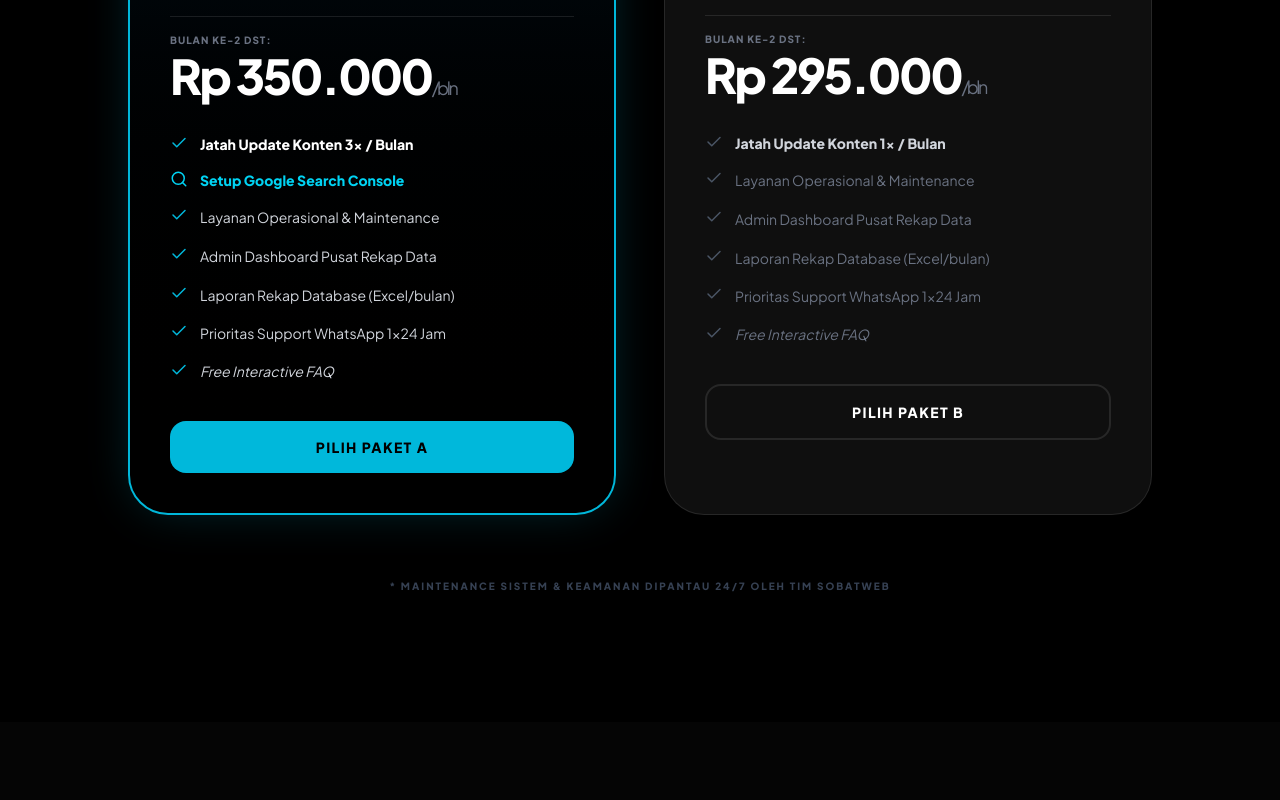
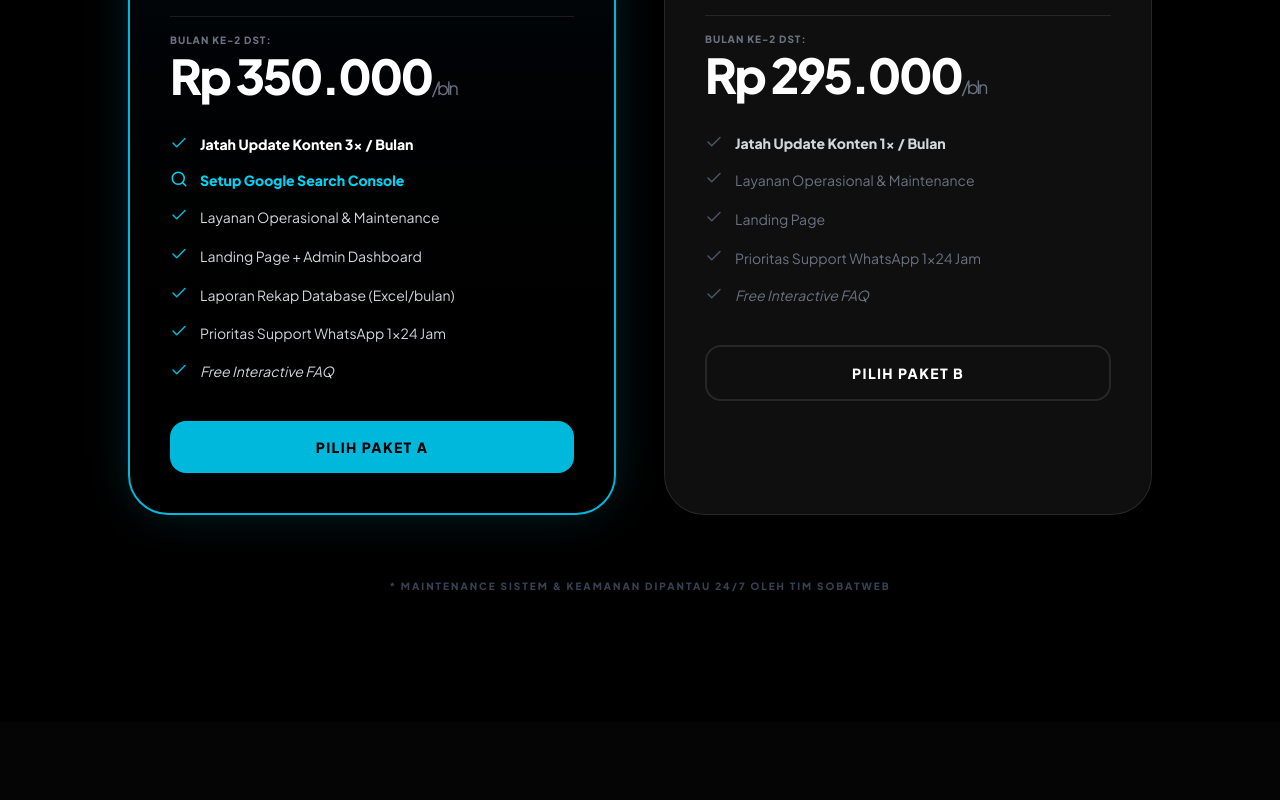
Before and after one commit to Nabilfirdiansyah19/SobatWeb-Portofolio, a React (Vite) app in the folder frontend/: page / in a window 1280 px wide. Shown: the part 3040-3840 px from the top of the page. Built offline with nearby package versions, Linux system fonts and the light colour scheme.

Commit message:
Update Pricing.jsx

```diff
--- a/frontend/src/components/Pricing.jsx
+++ b/frontend/src/components/Pricing.jsx
@@ -4,10 +4,16 @@ import { Check, Info, Search } from 'lucide-react';
 
 const Pricing = () => {
   // Fitur dasar yang ada di kedua paket
-  const baseFeatures = [
+  const baseFeaturesA = [
     "Layanan Operasional & Maintenance",
-    "Admin Dashboard Pusat Rekap Data",
+    "Landing Page + Admin Dashboard",
     "Laporan Rekap Database (Excel/bulan)",
+    "Prioritas Support WhatsApp 1x24 Jam"
+  ];
+
+  const baseFeaturesB = [
+    "Layanan Operasional & Maintenance",
+    "Landing Page",
     "Prioritas Support WhatsApp 1x24 Jam"
   ];
 
@@ -51,7 +57,7 @@ const Pricing = () => {
               <li className="flex gap-3 text-cyan-400 text-sm font-bold">
                 <Search size={18} className="shrink-0" /> Setup Google Search Console
               </li>
-              {baseFeatures.map((f, i) => (
+              {baseFeaturesA.map((f, i) => (
                 <li key={i} className="flex gap-3 text-gray-300 text-sm leading-relaxed">
                   <Check size={18} className="text-cyan-500 shrink-0" /> {f}
                 </li>
@@ -86,7 +92,7 @@ const Pricing = () => {
               <li className="flex gap-3 text-gray-300 text-sm font-bold">
                 <Check size={18} className="text-gray-600 shrink-0" /> Jatah Update Konten 1x / Bulan
               </li>
-              {baseFeatures.map((f, i) => (
+              {baseFeaturesB.map((f, i) => (
                 <li key={i} className="flex gap-3 text-gray-500 text-sm leading-relaxed">
                   <Check size={18} className="text-gray-600 shrink-0" /> {f}
                 </li>
```
